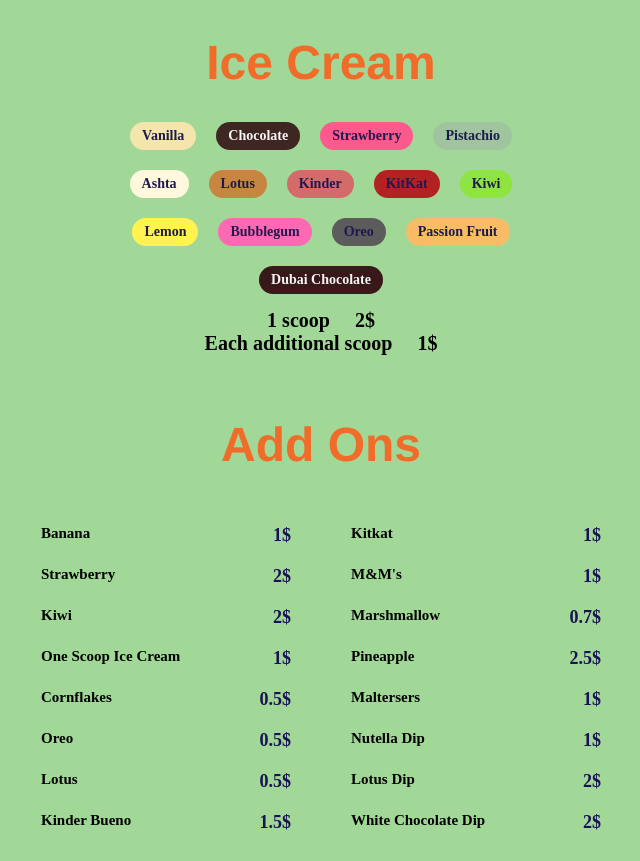
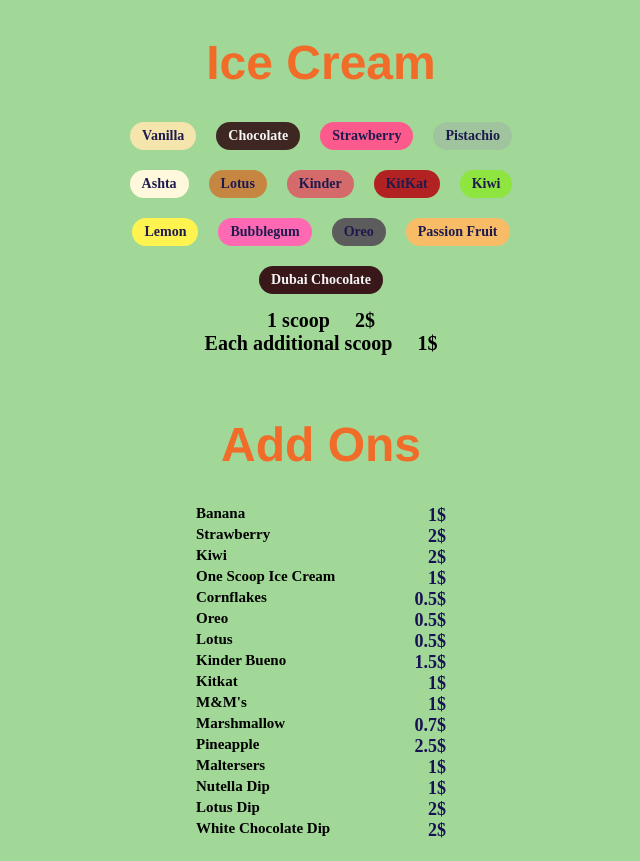
Before and after one commit to LeenElias/Sweet-Land, a plain HTML site: page index.html in a window 1280 px wide. Shown: the part 2142-3003 px from the top of the page, without its empty margins (319-959 px from the left). Drawn offline with Linux system fonts and the light colour scheme.

Commit message:
change 4

```diff
--- a/index.html
+++ b/index.html
@@ -67,7 +67,6 @@
         display: flex;
         justify-content: space-between;
         width: 250px;
-        margin: 20px 0;
         font-size: 15px;
         font-weight: bolder;
       }
@@ -235,10 +234,7 @@
       <div class="Item-heading">
       <h1>Add Ons</h1>
      </div>
-     <div style="display: flex; justify-content: center; gap: 60px;flex-wrap: wrap;">
-
-    <!-- Column 1 -->
-    <div>
+     <div style="display: flex; flex-direction: column; align-items: center;">
       <div class="item-line"><span>Banana</span><span class="price">1$</span></div>
       <div class="item-line"><span>Strawberry</span><span class="price">2$</span></div>
       <div class="item-line"><span>Kiwi</span><span class="price">2$</span></div>
@@ -247,10 +243,6 @@
       <div class="item-line"><span>Oreo</span><span class="price">0.5$</span></div>
       <div class="item-line"><span>Lotus</span><span class="price">0.5$</span></div>
       <div class="item-line"><span>Kinder Bueno</span><span class="price">1.5$</span></div>
-    </div>
-
-    <!-- Column 2 -->
-    <div>
       <div class="item-line"><span>Kitkat</span><span class="price">1$</span></div>
       <div class="item-line"><span>M&M's</span><span class="price">1$</span></div>
       <div class="item-line"><span>Marshmallow</span><span class="price">0.7$</span></div>
```
